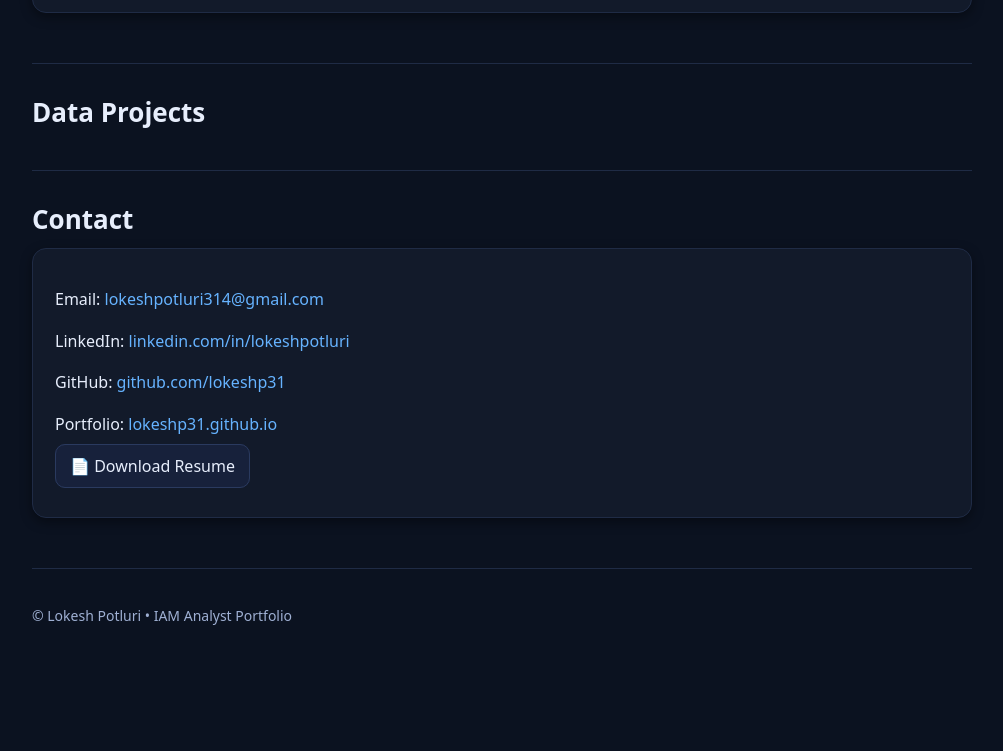
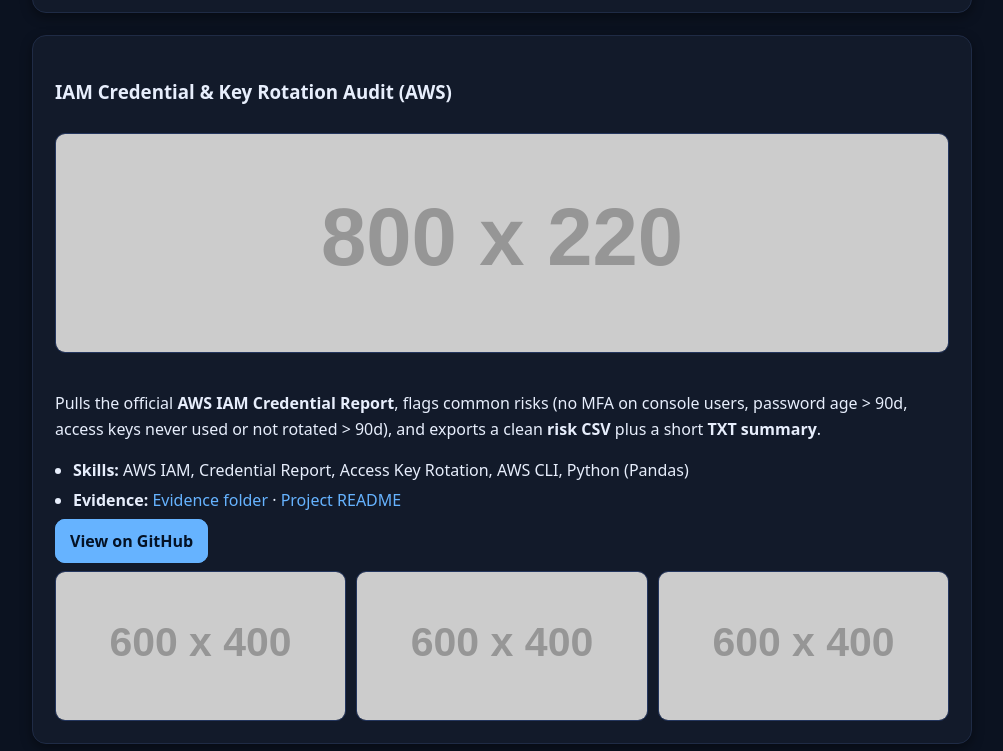
Before and after one commit to lokeshp31/lokeshp31.github.io, a plain HTML site: page index.html in a window 1280 px wide. Shown: the part 2649-3400 px from the top of the page, without its empty margins (138-1141 px from the left). Before the commit the page ends 3345 px from the top, so only its background shows below. Drawn offline with Linux system fonts and the light colour scheme; placeholder pictures from the web are drawn by us.

Commit message:
Update index.html

```diff
--- a/index.html
+++ b/index.html
@@ -87,7 +87,6 @@
     </ul>
   </section>
 
-
   <!-- ===== IAM Projects ===== -->
   <section id="iam-projects">
     <h2>Identity &amp; Access Management (IAM) Projects</h2>
@@ -134,15 +133,38 @@
         <a class="btn btn--accent" href="https://github.com/lokeshp31/iam-access-analyzer-compliance" target="_blank" rel="noopener">View on GitHub</a>
       </p>
     </div>
+
+    <!-- Project 3 -->
+    <div class="card">
+      <h3>IAM Credential &amp; Key Rotation Audit (AWS)</h3>
+      <img class="proj-thumb" src="https://placehold.co/800x220/0c1427/e7eefc?text=Credential+%26+Key+Rotation+Audit" alt="IAM Credential & Key Rotation Audit thumbnail">
+      <p>
+        Pulls the official <strong>AWS IAM Credential Report</strong>, flags common risks
+        (no MFA on console users, password age &gt; 90d, access keys never used or not rotated &gt; 90d),
+        and exports a clean <strong>risk CSV</strong> plus a short <strong>TXT summary</strong>.
+      </p>
+      <ul class="clean">
+        <li><strong>Skills:</strong> AWS IAM, Credential Report, Access Key Rotation, AWS CLI, Python (Pandas)</li>
+        <li><strong>Evidence:</strong>
+          <a href="https://github.com/lokeshp31/iam-credential-audit/tree/main/docs/evidence" target="_blank" rel="noopener">Evidence folder</a>
+          · <a href="https://github.com/lokeshp31/iam-credential-audit#readme" target="_blank" rel="noopener">Project README</a>
+        </li>
+      </ul>
+      <p>
+        <a class="btn btn--accent" href="https://github.com/lokeshp31/iam-credential-audit" target="_blank" rel="noopener">View on GitHub</a>
+      </p>
+      <div class="thumbs">
+        <img alt="Credential report page" src="https://dummyimage.com/600x400/0c1427/e7eefc&text=AWS+Credential+Report">
+        <img alt="Risk CSV sample" src="https://dummyimage.com/600x400/0c1427/e7eefc&text=Risk+CSV">
+        <img alt="Terminal output" src="https://dummyimage.com/600x400/0c1427/e7eefc&text=Terminal+Output">
+      </div>
+    </div>
   </section>
 
   <!-- ===== Data Projects ===== -->
   <section id="projects">
     <h2>Data Projects</h2>
-
     <!-- keep your existing data project cards below as-is -->
-    <!-- Example (your current ones are fine): -->
-    <!-- Retail, Churn, HR cards ... -->
   </section>
 
   <!-- ===== Contact ===== -->
```
Lines whose indentation alone changed are shown as unchanged.
